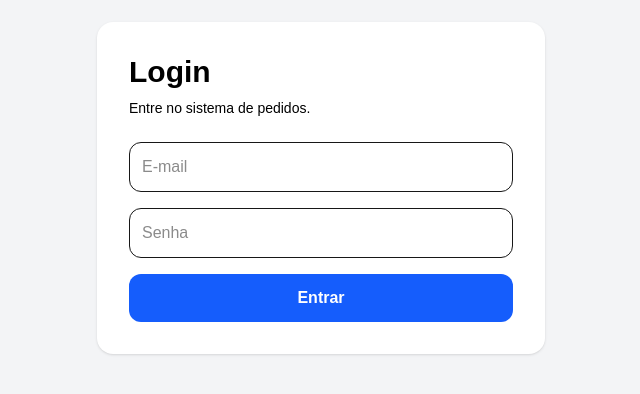
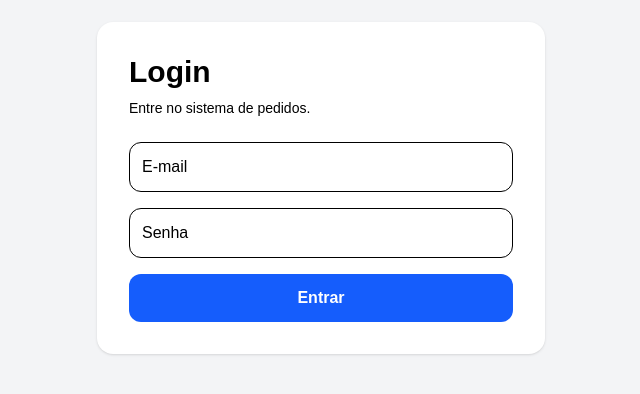
Before and after one commit to antoniopsousa14/sistema-pedidos-limoeiro, a Next.js app: page / in a window 1280 px wide. Shown: the part 212-606 px from the top of the page, without its empty margins (319-959 px from the left). Built offline with nearby package versions, Linux system fonts and the light colour scheme.

Commit message:
corrigindo cor do login

```diff
--- a/app/page.tsx
+++ b/app/page.tsx
@@ -621,14 +621,14 @@ export default function Home() {
 
           <div className="space-y-4">
             <input
-              className="w-full rounded-xl border p-3"
+              className="w-full rounded-xl border p-3 text-black placeholder-black"
               placeholder="E-mail"
               value={loginEmail}
               onChange={(e) => setLoginEmail(e.target.value)}
             />
             <input
               type="password"
-              className="w-full rounded-xl border p-3"
+              className="w-full rounded-xl border p-3 text-black placeholder-black"
               placeholder="Senha"
               value={loginSenha}
               onChange={(e) => setLoginSenha(e.target.value)}
```
